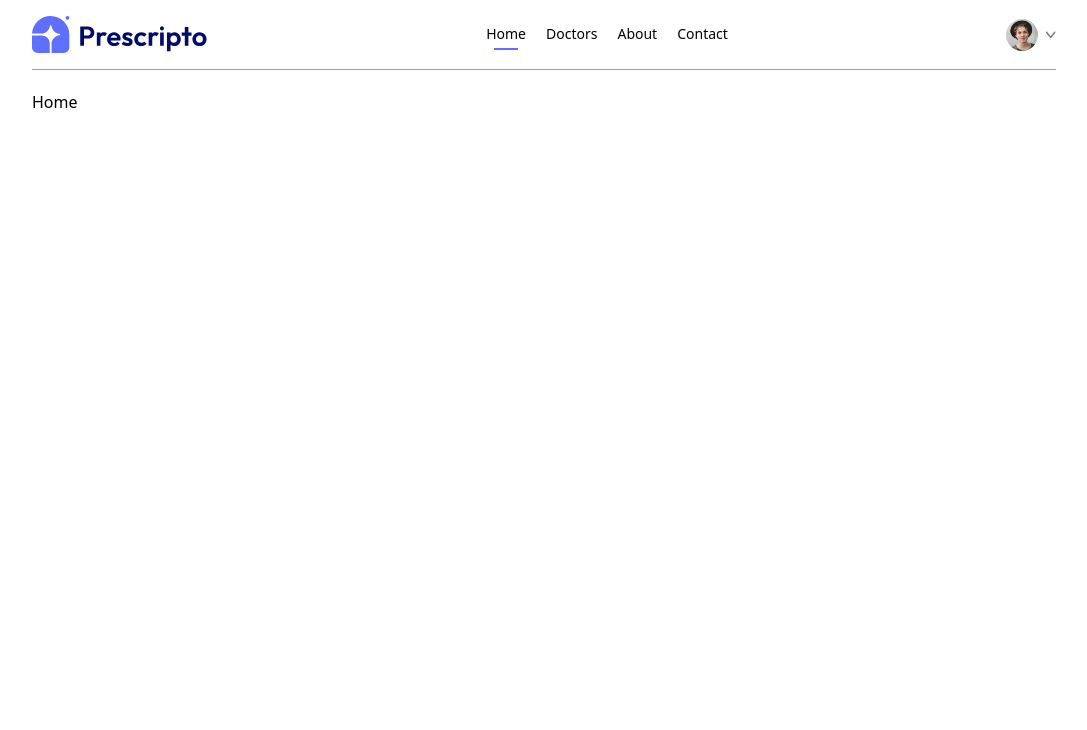
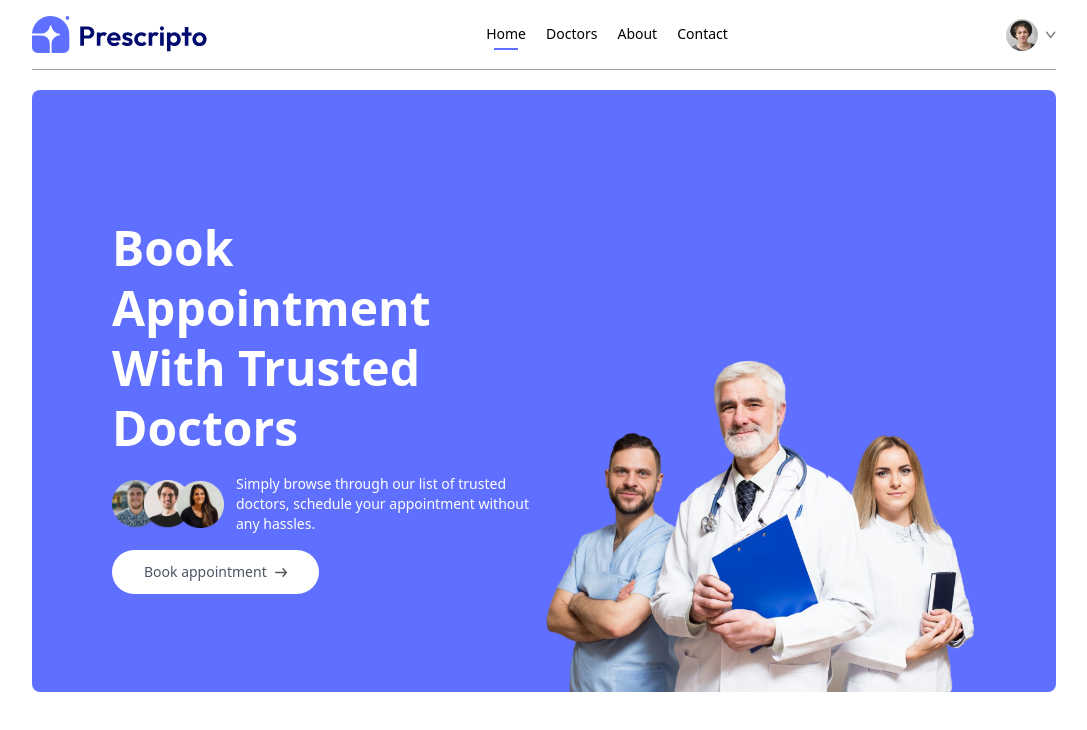
Before and after one commit to maquejp/temp_prescripto, a React (Vite) app in the folder frontend/: page / in a window 1280 px wide. Shown: the top 730 px of the page, without its empty margins (96-1183 px from the left). Built offline with nearby package versions, Linux system fonts and the light colour scheme.

Commit message:
feature:home: header

```diff
--- /dev/null
+++ b/frontend/src/components/Header.jsx
@@ -0,0 +1,44 @@
+import { assets } from "../assets/assets";
+
+const Header = () => {
+  return (
+    <div className="flex flex-col md:flex-row flex-wrap bg-app-primary rounded-lg px-6 md:px10 lg:px-20">
+      {/* LEFT */}
+      <div className="md:w-1/2 flex flex-col items-start justify-center gap-4 py-10 m-auto md:py-[10vw] md:mb-[-30px]">
+        <p className="text-3xl md:text-4xl lg:text-5xl font-semibold text-white leading-tight md:leading-tight lg:leading-tight">
+          Book Appointment <br className="hidden sm:block" />
+          With Trusted Doctors
+        </p>
+        <div className="flex flex-col md:flex-row items-center gap-3 text-white text-sm font-light">
+          <img
+            className="w-28"
+            src={assets.group_profiles}
+            alt="group profiles"
+          />
+          <p className="">
+            Simply browse through our list of trusted doctors, schedule your
+            appointment without any hassles.
+          </p>
+        </div>
+        <a
+          className="flex items-center gap-2 bg-white px-8 py-3 rounded-full text-gray-600 text-sm m-auto md:m-0 hover:scale-105 transition-all duration-300"
+          href="#specialities"
+        >
+          Book appointment{" "}
+          <img className="w-3" src={assets.arrow_icon} alt="arrow icon" />
+        </a>
+      </div>
+      {/* RIGHT */}
+      <div className="md:w-1/2 relative">
+        {" "}
+        <img
+          className="w-full md:absolute bottom-0 h-auto rounded-lg"
+          src={assets.header_img}
+          alt=""
+        />{" "}
+      </div>
+    </div>
+  );
+};
+
+export default Header;
--- a/frontend/src/pages/Home.jsx
+++ b/frontend/src/pages/Home.jsx
@@ -1,7 +1,10 @@
 import React from "react";
+import Header from "../components/Header";
 
 const Home = () => {
-  return <div>Home</div>;
+  return <div>
+    <Header />
+  </div>;
 };
 
 export default Home;
```
Also changed, not shown: 2 other files (tests, documents, lock files or other folders).
